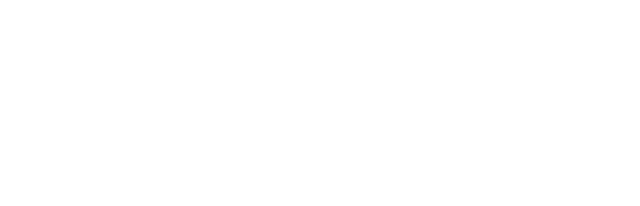
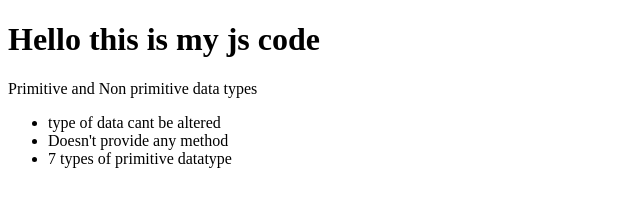
Before and after one commit to Namrata-Prajapati/AdvanceJs, a plain HTML site: page index.html in a window 1280 px wide. Shown: the whole page, without its empty margins (0-640 px from the left). Drawn offline with Linux system fonts and the light colour scheme.

Commit message:
Changes made in js

```diff
--- a/index.html
+++ b/index.html
@@ -6,6 +6,16 @@
     <title>Document</title>
 </head>
 <body>
+    <h1>Hello this is my js code</h1>
+    <!-- datatypes in javascript -->
+    <p>Primitive and Non primitive data types</p>
+    <ul>
+        <li>type of data cant be altered</li>
+        <li>Doesn't provide any method</li>
+        <li>7 types of primitive datatype</li>
+    </ul>
+    <!-- always put script tag at the end of the program -->
+    <script src="main.js"></script>
 
 </body>
 </html>
--- a/main.js
+++ b/main.js
@@ -0,0 +1 @@
+console.log("Hello this is my script tags");
```
